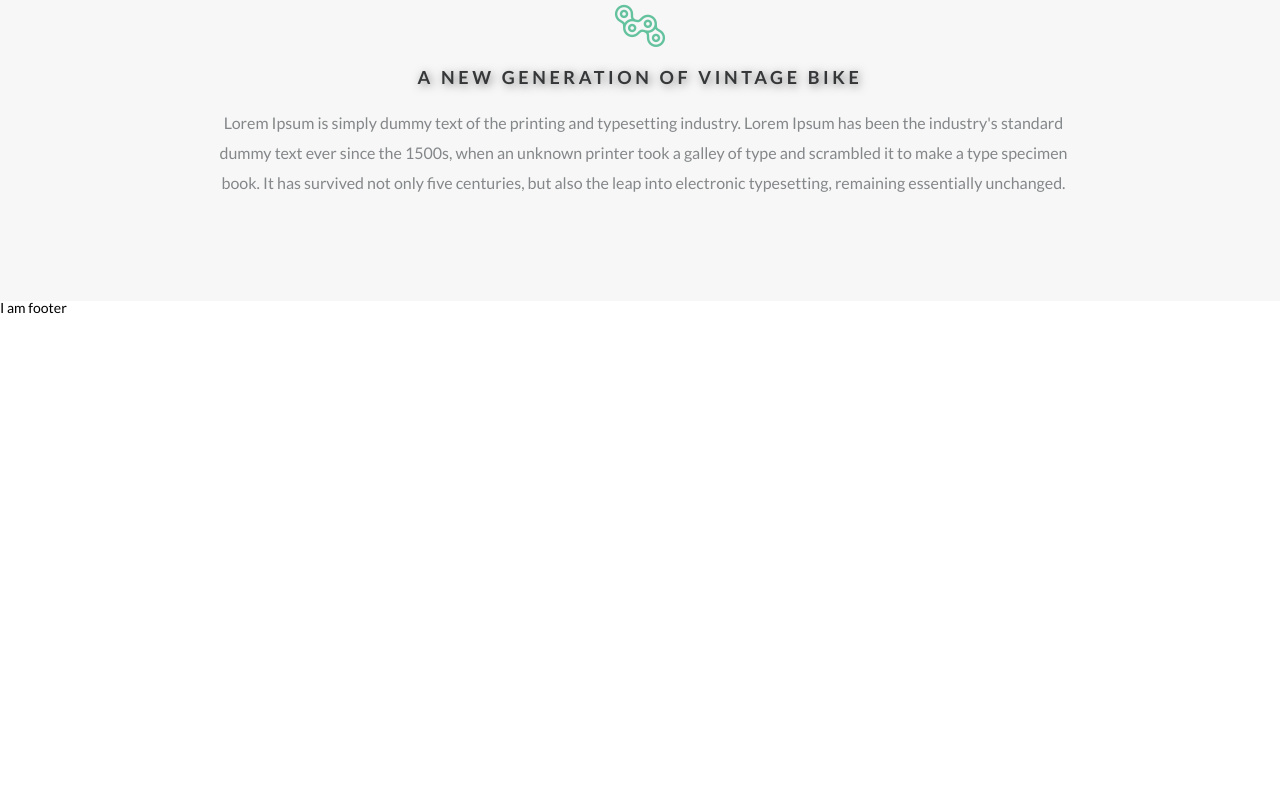
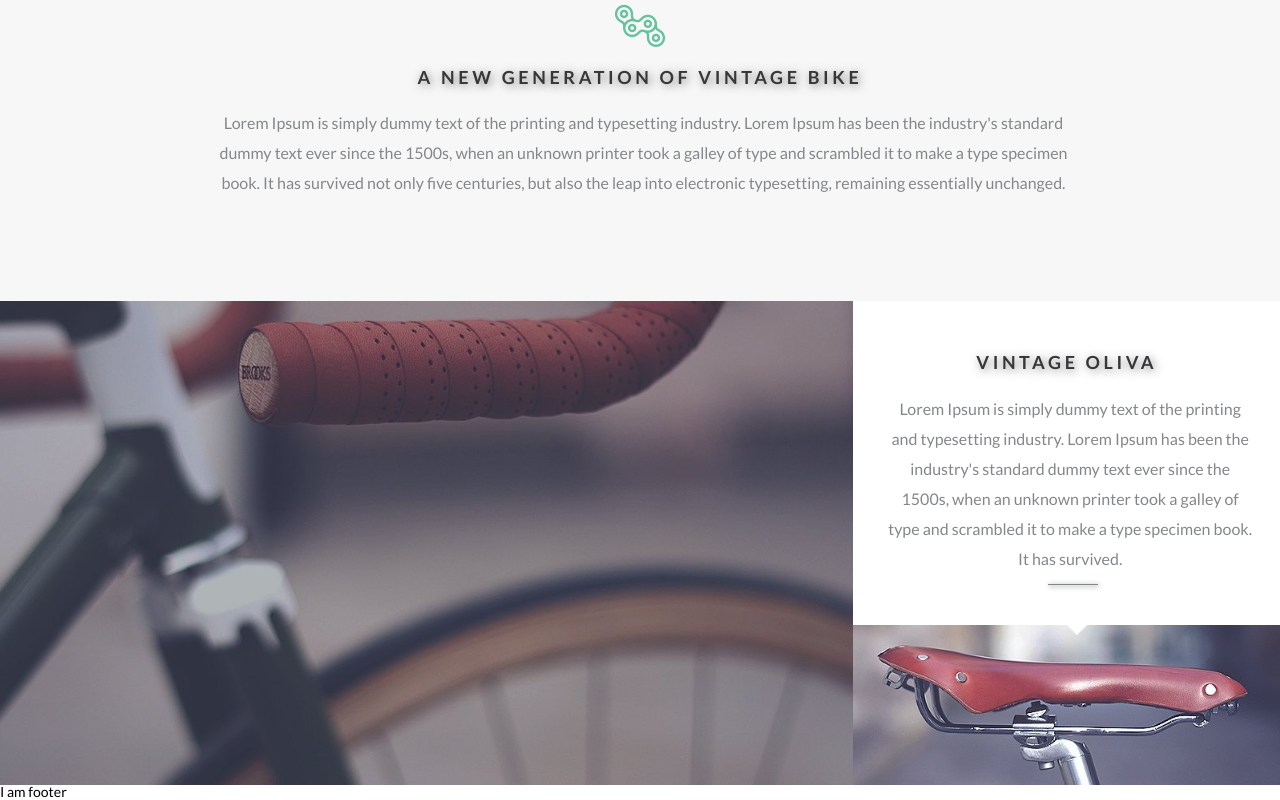
Before and after one commit to OlegJun/GulpBycycleProject, a website: page src/index.html in a window 1280 px wide. Shown: the part 873-1673 px from the top of the page. Before the commit the page ends 1189 px from the top, so only its background shows below. Drawn offline with nearby package versions, Linux system fonts and the light colour scheme; files that its build step writes are made by us from their sources; files whose address does not match are found by name.

Commit message:
has been created block oliva

```diff
--- a/gulp/version.json
+++ b/gulp/version.json
@@ -1,3 +1,3 @@
 {
-    "main": "20220824202400"
+    "main": "20220824220243"
 }
--- /dev/null
+++ b/src/html/oliva__block.html
@@ -0,0 +1,20 @@
+<div class="oliva">
+   <div class="oliva__container">
+      <div class="oliva__main">
+         <img src="@img/olivia__block/olivia__main.jpg" alt="">
+      </div>
+      <div class="oliva__extra">
+         <div class="extra__body">
+            <div class="extra__body-title title">
+               VINTAGE OLIVA
+            </div>
+            <div class="extra__body-text text">
+               Lorem Ipsum is simply dummy text of the printing and typesetting industry. Lorem Ipsum has been the industry's standard dummy text ever since the 1500s, when an unknown printer took a galley of type and scrambled it to make a type specimen book. It has survived.
+            </div>
+         </div>
+         <div class="extra__img">
+            <img src="@img/olivia__block/olivia__extra.jpg" alt="">
+         </div>
+      </div>
+   </div>
+</div>
--- a/src/index.html
+++ b/src/index.html
@@ -19,6 +19,7 @@
          @@include('html/header.html')
          <main class="main">
             @@include('html/generation__block.html')
+            @@include('html/oliva__block.html')
          </main>
          <footer class="footer">
             I am footer
--- a/src/scss/modules/__variable.scss
+++ b/src/scss/modules/__variable.scss
@@ -5,3 +5,4 @@ $color-header-text: #4d4959;
 $color-from-text: #848789;
 $color-from-title: #353738;
 $lineheigth-text: 30px;
+$main-backround-color: #f7f7f7;
--- a/src/scss/modules/generation__block.scss
+++ b/src/scss/modules/generation__block.scss
@@ -4,7 +4,7 @@
    display: flex;
    justify-content: center;
    align-items: center;
-   background-color: #f7f7f7;
+   background-color: $main-backround-color;
    &__container {
       width: 67.5%;
       display: flex;
--- a/src/scss/modules/main-style-project.scss
+++ b/src/scss/modules/main-style-project.scss
@@ -17,3 +17,9 @@
    color: $color-from-text;
    margin-left: 7px;
 }
+
+* img {
+   width: 100%;
+   height: 100%;
+   object-fit: cover;
+}
--- /dev/null
+++ b/src/scss/modules/oliva.scss
@@ -0,0 +1,93 @@
+.oliva {
+width: 100%;
+max-height: 100%;
+   &__container {
+      display: flex;
+      height: 100%;
+   }
+   &__main {
+      min-height: 100%;
+      flex-basis: 66.6666%;
+      position: relative;
+      cursor: pointer;
+      &::before {
+         content: '';
+         transition: all 0.75s;
+         position: absolute;
+         width: 100%;
+         height: 100%;
+         z-index: 3;
+         background-image: url('../img/olivia__block/olivia__logo.png');
+         background-repeat: no-repeat;
+         background-position: 50% 50%;
+         background-color: $backround-hover;
+         opacity: 0;
+      }
+      &:hover {
+         &::before {
+            content: '';
+            opacity: 1;
+         }
+      }
+   }
+
+   &__extra {
+      min-height: 100%;
+      display: flex;
+      flex-direction: column;
+      justify-content: space-between;
+      flex-basis: 33.3334%;
+   }
+}
+.extra {
+
+   &__body {
+      height: 100%;
+      width: 100%;
+      display: flex;
+      flex-direction: column;
+      justify-content: center;
+      align-items: center;
+      padding: 12% 6%;
+      position: relative;
+      &::after {
+         content: '';
+         display: block;
+         width: 0;
+         height: 0;
+         border-left: 10px solid transparent;
+         border-right: 10px solid transparent;
+         border-top: 10px solid #fff;
+         position: absolute;
+         top: 100%;
+         left: 50%;
+         z-index: 2;
+      }
+      &-text {
+         position: relative;
+         &::after {
+            content: '';
+            display: block;
+            margin: 10px 0 0 0;
+            left: 44%;
+            position: absolute;
+            width: 50px;
+            height: 1px;
+            background-color: $color-from-text;
+            box-shadow: 1px 1px 5px $color-header-text;
+         }
+      }
+      &-title {
+         margin: 0 0 20px;
+      }
+   }
+}
+
+@media (max-width: 767.98px) {
+   .oliva__container {
+      flex-direction: column;
+   }
+   .extra__body {
+      background-color: $main-backround-color;
+   }
+}
--- a/src/scss/style.scss
+++ b/src/scss/style.scss
@@ -3,6 +3,7 @@
 @import "modules/main-style-project.scss";
 @import "modules/header.scss";
 @import "modules/generation__block.scss";
+@import "modules/oliva.scss";
 
 
 * {
```
Also changed, not shown: dist/css/style.css, dist/css/style.min.css, dist/index.html.
